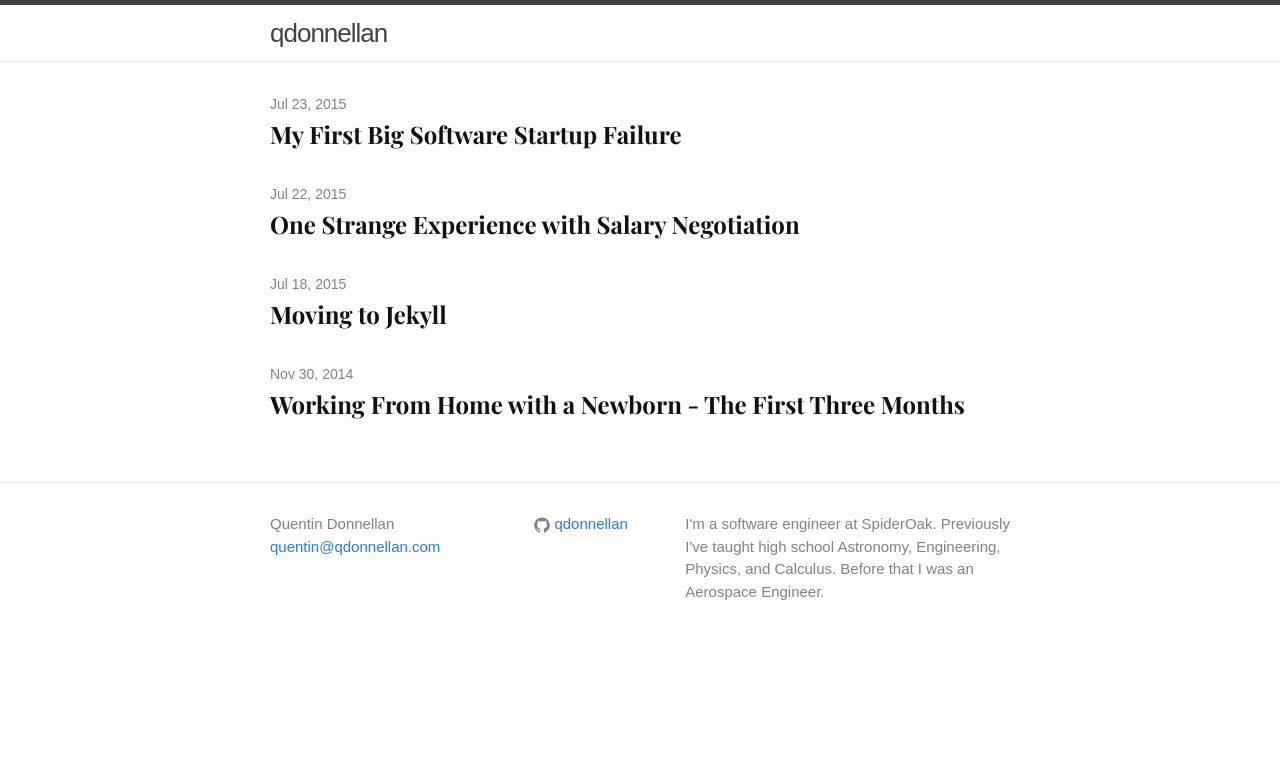
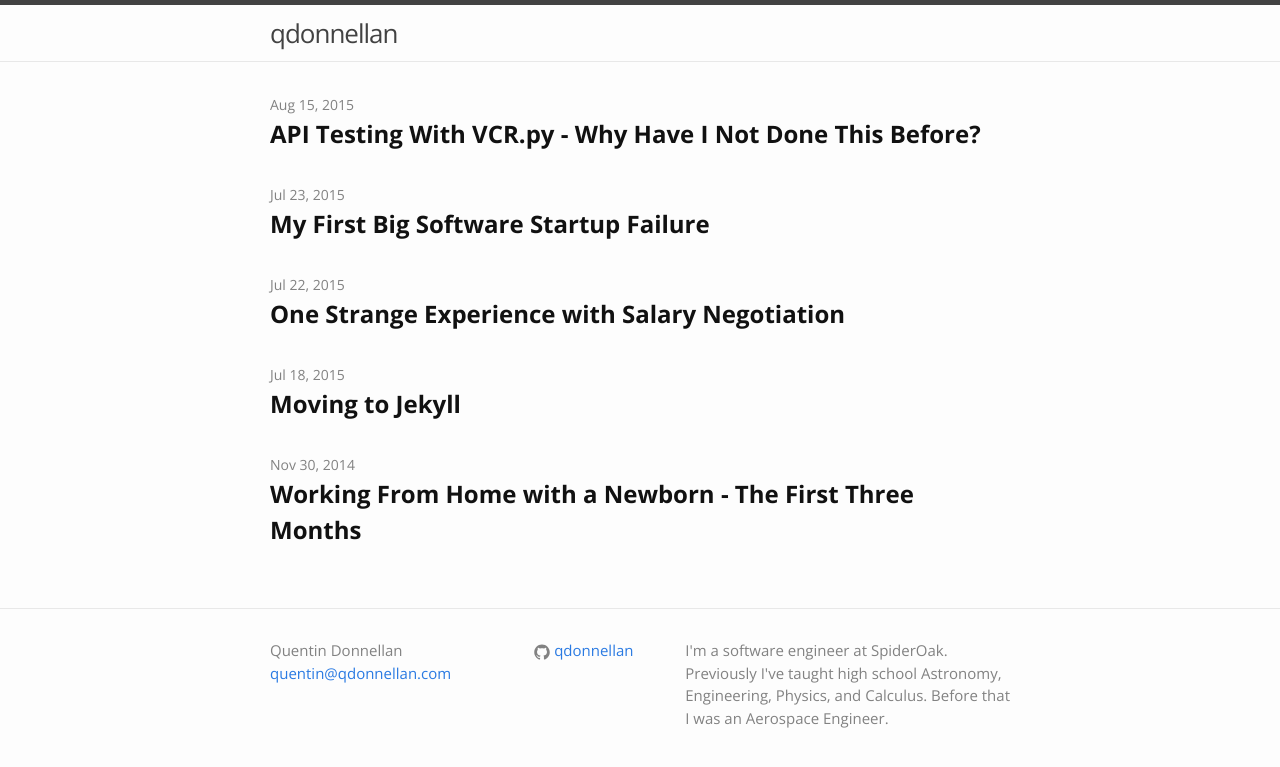
Before and after one commit to qdonnellan/qdonnellan.github.io, a Jekyll site: the page built from index.html, in a window 1280 px wide. Shown: the top 767 px of the page. Built offline with Jekyll 4.4.1, drawn with Linux system fonts in a browser that asks for light colours; some web fonts are replaced; some of the changed lines change nothing that is shown.

Commit message:
modified styles, added new blog post

```diff
--- a/_includes/head.html
+++ b/_includes/head.html
@@ -10,6 +10,5 @@
   <link rel="canonical" href="{{ page.url | replace:'index.html','' | prepend: site.baseurl | prepend: site.url }}">
   <link rel="alternate" type="application/rss+xml" title="{{ site.title }}" href="{{ "/feed.xml" | prepend: site.baseurl | prepend: site.url }}" />
 
-  <link href='http://fonts.googleapis.com/css?family=Playfair+Display:400,700,900' rel='stylesheet' type='text/css'>
-  <link href='http://fonts.googleapis.com/css?family=Martel+Sans:300,400' rel='stylesheet' type='text/css'>
+  <link href='http://fonts.googleapis.com/css?family=Open+Sans:400,700' rel='stylesheet' type='text/css'>
 </head>
--- /dev/null
+++ b/_posts/2015-08-15-api-testing-with-vcrpy-why-have-i-not-done-this-before.md
@@ -0,0 +1,174 @@
+---
+layout: post
+title:  "API Testing With VCR.py - Why Have I Not Done This Before?"
+date:   2015-08-15 20:00:00
+categories: blog
+---
+
+A few months ago a co-worker suggested that I mock my API tests using **VCR.py** ([here's a link to the library on github][1]). At the time, I had no idea what **VCR.py** was, or how to use it; I was, however, totally aware that my API tests were taking too long and causing needless hits to our various third party (and internal) API services. So I looked into this **VCR.py** thing - and I just had to write a blog post about it because it's that awesome.
+
+## VCR mocks calls to your API's - automatically
+In the past, I've played around with mocking API calls by manually saving an expected API response to a json file and loading that file instead of making the actual request. This process was clunky and generally resulted in me not wanting to mock my API calls. So I didn't. I just made actual API calls during my tests.
+
+VCR effectively takes all the hassle out of creating mock API responses, because it automatically generates those hard coded files! Essentially, after your tests run the first time, any HTTP request that is generated is caught by VCR.py and the associated response is saved in a local file. Every test thereafter will use the saved file (called a `cassette`) and your tests will no longer generate real HTTP requests. It's awesome.
+
+## Getting Started with VCR.py
+First, install VCR.py from pip,
+
+    pip install vcrpy
+
+
+Then, just decorate any test that issues an HTTP request with the `use_cassette` decorator
+
+{% highlight python %}
+import unittest
+import vcr
+import requests
+
+
+class MyTest(unittest.TestCase):
+
+    @vcr.use_cassette('test-stupid-request.yml')
+    def test_stupid_request(self):
+        """testing a stupid simple example of using vcr"""
+        response = requests.get('http://qdonnellan.com')
+        self.assertEqual(response.status_code, 200)
+{% endhighlight %}
+
+The above is a really simple example of how vcr works, but if you understand it you should be able to extend it to whatever particular use-case you need. Now, what's going on is I have a really simple test which asserts the response from my website `http://qdonnellan.com` is an `HTTP 200`. So I make the call, and test the assertion. However, I'm decorating the entire test with this little jewel:
+
+{% highlight python %}
+@vcr.use_cassette('test-stupid-request.yml')
+{% endhighlight %}
+
+What's going on is that **VCR.py** let's the request happen the first time, but then it records that request (and it's response) in a local .yml file. The second time I run the test, no HTTP request is made, instead vcr mocks the request by using the saved cassette. The proof is in the pudding: I have the exact code above saved in a file called `test_vcrexample`, and I'm going to test it using [Nose][2]:
+
+First Test:
+{% highlight bash %}
+$ nosetests test_vcrexample
+.
+----------------------------------------------------------------------
+Ran 1 test in 0.337s
+
+OK
+{% endhighlight %}
+Second Test (using cassette):
+{% highlight bash %}
+$ nosetests test_vcrexample
+.
+----------------------------------------------------------------------
+Ran 1 test in 0.015s
+
+OK
+{% endhighlight %}
+
+Now, making a request to this super lightweight blog server is not very time consuming, but that second request, since it never had to leave my machine is **22 times faster**; now imagine using these mock cassettes on calls to actual API services that take several seconds to complete.
+
+## Complete Example Using Stripe
+Not convinced by this silly little test, well let's look at a more detailed example of a test that requires several calls to a real API service. In this case let's use [Stripe's API][3] (because it is one of my favorite)
+
+In this example I've got a small little Stripe client that creates customers and charges cards. I want to write a functional test that proves all my methods work together, which will require several API calls to complete.
+
+**simple_stripe_client.py**
+{% highlight python %}
+import stripe
+
+stripe.api_key = 'sk_test_mYstRIpeApiTestKeynoTsharing'
+
+
+class MyStripeClient(object):
+    """a simple stripe client for making customers and subscribing
+    them to plans"""
+
+    def __init__(self, customer_email):
+        self.customer = self.create_customer(customer_email)
+
+    @staticmethod
+    def create_customer(customer_email):
+        """create a customer on stripe"""
+        return stripe.Customer.create(email=customer_email)
+
+    def save_card(self, card_dict):
+        """save the card to the customer's account on Stripe"""
+        return self.customer.sources.create(source=card_dict)
+
+    def subscribe(self, plan_id):
+        """subscribe this customer to the plan with the given id"""
+        return self.customer.subscriptions.create(plan=plan_id)
+{% endhighlight %}
+
+**test_stripe_client.py**
+{% highlight python %}
+import unittest
+import vcr
+from simple_stripe_client import MyStripeClient
+
+
+class MyStripeClientTest(unittest.TestCase):
+    """testing my stupid simple stripe client"""
+
+    @vcr.use_cassette('test-subscribe.yml')
+    def test_subscribe(self):
+        """a customer with a valid card should be able to subscribe to our
+        basic-plan, which is already on file at Stripe"""
+        client = MyStripeClient("test@example.com")
+        client.save_card({
+            "object": "card",
+            "currency": "usd",
+            "number": '4242424242424242',
+            "exp_month": "09",
+            "exp_year": "2019"
+        })
+        response = client.subscribe('basic-plan')
+        self.assertEqual(response['status'], 'active')
+{% endhighlight %}
+
+So in this test I'm creating a customer, adding a card to that customer, and subscribing that customer to a plan. That's 3 API calls to our Stripe account. Let's see what happens when I run this test the first time:
+
+{% highlight bash %}
+$ nosetests test_stripe_client
+.
+----------------------------------------------------------------------
+Ran 1 test in 1.525s
+
+OK
+{% endhighlight %}
+
+One-and-a-half seconds is not too bad for 1 test; but if your billing system has a hundred or so of these tests, that could take several minutes to run. Let's try running the exact same test a second time (I've changed nothing, I'm literally running this test right after the first test - remember all of those API requests have been saved in a cassette for me to replay any time).
+{% highlight bash %}
+$ nosetests test_stripe_client
+.
+----------------------------------------------------------------------
+Ran 1 test in 0.021s
+
+OK
+{% endhighlight %}
+
+Whoa! That's over **72 times faster** - because we aren't making any HTTP requests the second time around.
+
+## It's not just saving time
+
+### Entire responses are saved as a transcript
+I don't know how everyone else writes API tests, but when I first get to it I'm not even sure what the API responses are going to look like (and documentation is not always clear). So the first time I write a test I literally print the entire response to the console - I'm never surprised to see the myriad different ways developers like to represent simple things like "status code"
+
+> Why is my test not working??? **status_code** should be 200!!!
+>
+> (PRINTS RESPONSE TO CONSOLE)
+>
+> Oh freaking hell, it's **http_int_status** in this API, good to know
+
+But when you save every response to a cassette file, you can read the entire response, in its entirety from a text editor. This is awesome.
+
+### Offline testing works
+The next time I'm flying to meet the team, I can still run all my functional tests at 40,000 feet - as long as they have an associated cassette that was run before I left my home office. New tests never need HTTP, so they work anywhere.
+
+## Why have I not used this before?
+I wish I had found **VCR.py** many years ago when I first starting writing tests that interacted with API's, and I strongly recommend anyone who is working on a python project that does interact with API's to use a mocking library that is at least as good as this one.
+
+
+
+A huge thanks to the folks who wrote this library, you've changed the way I write tests!
+
+[1]: https://github.com/kevin1024/vcrpy
+[2]: https://nose.readthedocs.org/en/latest/
+[3]: https://stripe.com/docs/api#intro
--- a/_sass/_base.scss
+++ b/_sass/_base.scss
@@ -14,7 +14,7 @@ dl, dd, ol, ul, figure {
  * Basic styling
  */
 body {
-    font-family: 'Martel Sans', sans-serif;
+    font-family: 'Open Sans', sans-serif;
     font-size: $base-font-size;
     line-height: $base-line-height;
     font-weight: 300;
@@ -78,7 +78,6 @@ li {
  * Headings
  */
 h1, h2, h3, h4, h5, h6 {
-    font-family: 'Playfair Display', serif;
     font-weight: 700
 }
 
--- a/_sass/_layout.scss
+++ b/_sass/_layout.scss
@@ -227,7 +227,7 @@
         font-size: 18px;
         color: #444;
         font-weight: 300;
-        line-height: 32px;
+        line-height: 28px;
     }
 
     h2 {
```
